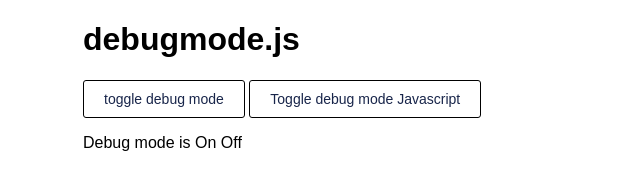
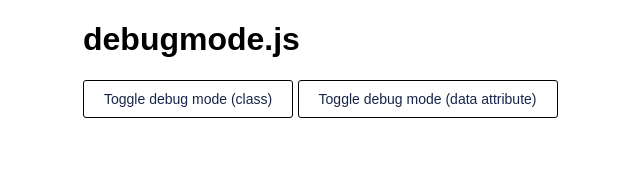
Before and after one commit to richardj/debugmode_old, a website: page demo/index.html in a window 1280 px wide. Shown: the whole page, without its empty margins (53-693 px from the left). Drawn offline with nearby package versions, Linux system fonts and the light colour scheme; some packages are replaced by stand-ins of ours.

Commit message:
updated the demo page

```diff
--- a/demo/index.html
+++ b/demo/index.html
@@ -9,27 +9,17 @@
         outline: 1px solid red !important;
       }
     </style>
+
   </head>
-  <body
-    ng-app="app.debugmode"
-    set-debug-mode
-  >
+
+  <body>
     <div class="layout-wrapper">
       <h1 debug-mode>debugmode.js</h1>
 
-      <button debug-mode> toggle debug mode</button>
-
-      <button class="debugmode-trigger">Toggle debug mode Javascript</button>
-
-      <p>
-        Debug mode is
-        <span>On</span>
-        <span>Off</span>
+      <button class="debugmode-trigger">Toggle debug mode (class)</button>
+      <button debugmode-trigger>Toggle debug mode (data attribute)</button>
     </div>
 
-    <script src="../bower_components/angular/angular.min.js"></script>
-    <script src="../bower_components/angular-cookies/angular-cookies.min.js"></script>
-    <script src="../debugmode-angular.js"></script>
     <script src="../debugmode.js"></script>
   </body>
 </html>
```
